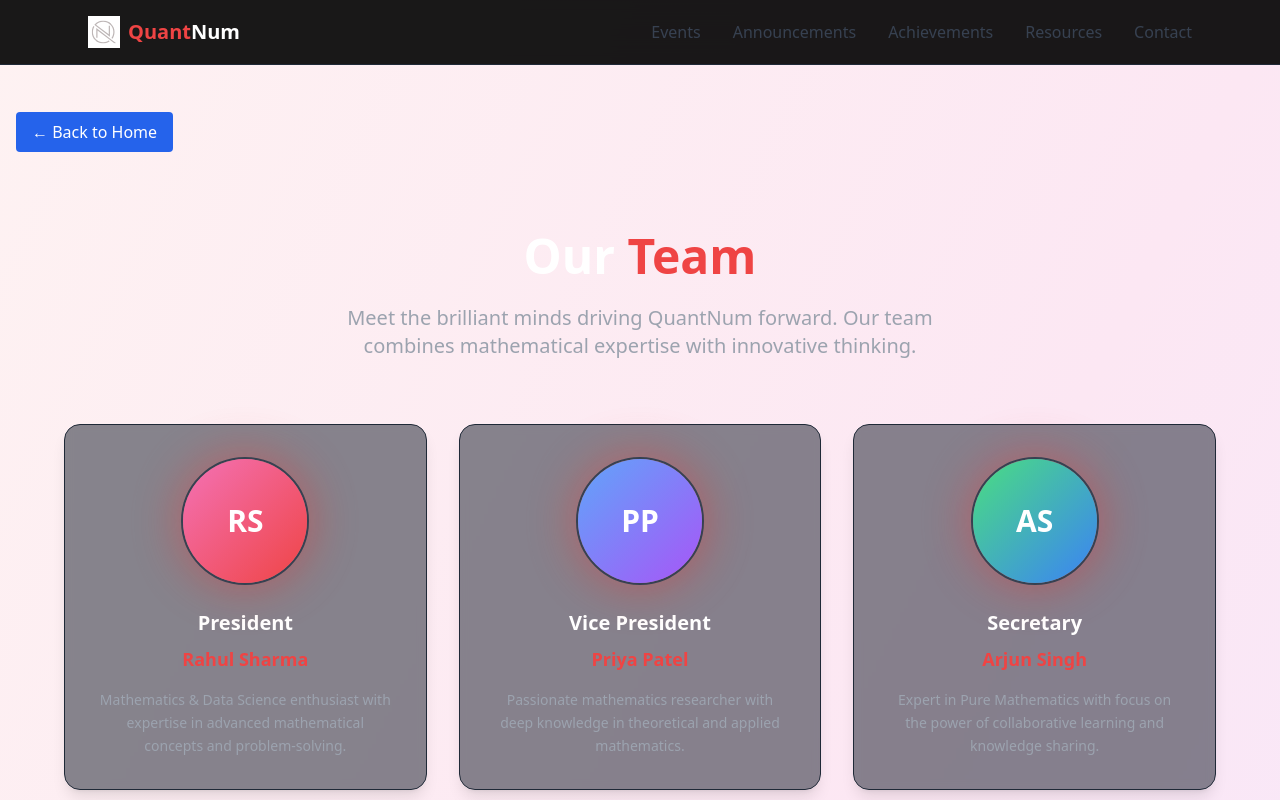
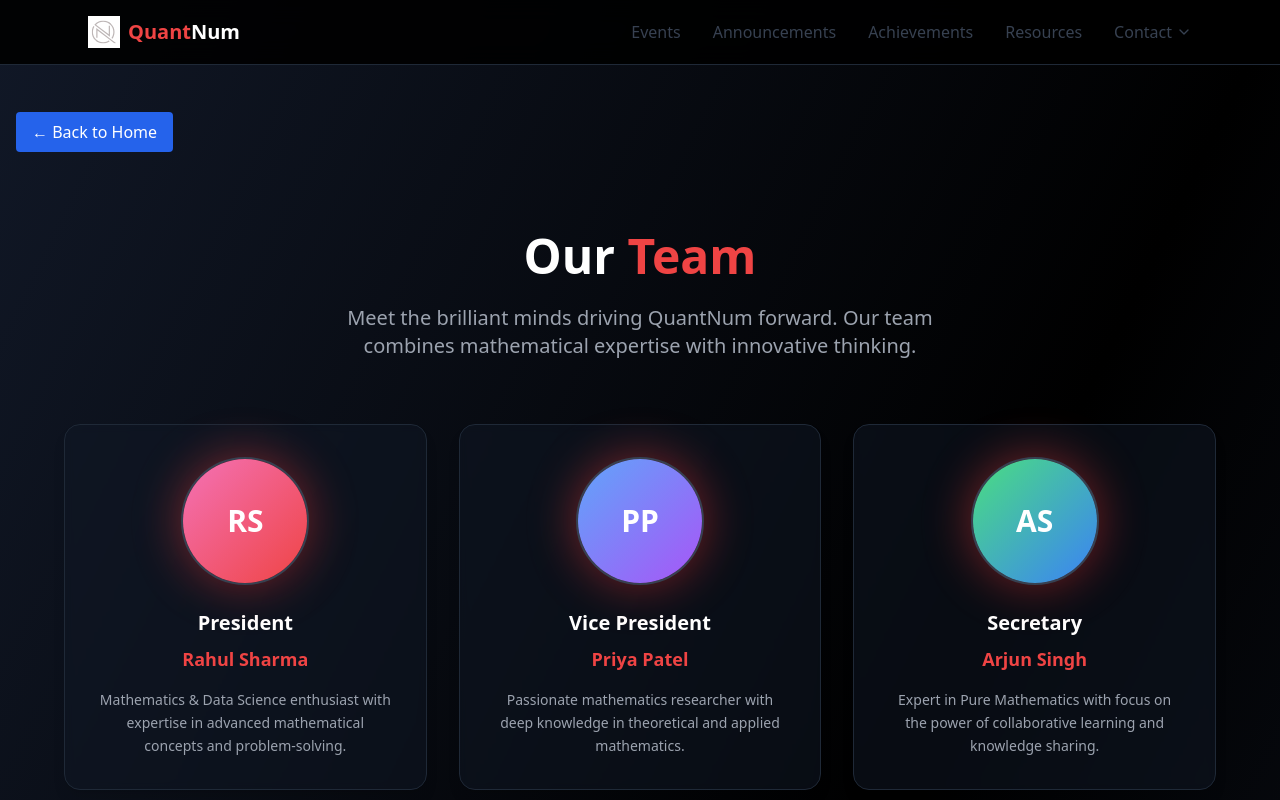
Before and after one commit to Sat-14/QuantNum, a React (Vite) app in the folder frontend/: page /team in a window 1280 px wide. Shown: the top 800 px of the page. Built offline with nearby package versions, Linux system fonts and the light colour scheme.

Commit message:
added contacts-dropdown

```diff
--- a/frontend/src/Pages/TeamMems.jsx
+++ b/frontend/src/Pages/TeamMems.jsx
@@ -260,20 +260,20 @@ const teamMembers = [
   };
 
   const getBackgroundClass = () => {
+
   switch (activeSection) {
     case 'hero':
-        return 'bg-gradient-to-br from-pink-100 via-white to-blue-50';
+      return 'bg-gradient-to-br from-black via-gray-900 to-black';
     case 'events':
-        return 'bg-gradient-to-br from-blue-50 via-purple-50 to-pink-100';
+      return 'bg-gradient-to-br from-gray-900 via-black to-gray-900';
     case 'team':
-        return 'bg-gradient-to-br from-purple-100 via-pink-50 to-red-50';
+      return 'bg-gradient-to-br from-black via-gray-900 to-black';
     case 'footer':
-        return 'bg-gradient-to-br from-red-50 via-pink-100 to-purple-100';
+      return 'bg-gradient-to-br from-gray-900 via-black to-gray-900';
     default:
-        return 'bg-gradient-to-br from-pink-100 via-white to-blue-50';
+      return 'bg-gradient-to-br from-black via-gray-900 to-black';
   }
 };
-
   return (
     <div className={`min-h-screen pt-20 transition-all duration-1000 ease-in-out ${getBackgroundClass()}`}>
       <Navigation onContactClick={() => setShowContactOverlay(true)} />
--- a/frontend/src/components/Navigation.jsx
+++ b/frontend/src/components/Navigation.jsx
@@ -1,9 +1,12 @@
-import React, { useState } from 'react';
+import React, { useState, useRef, useEffect } from 'react';
 import Logo from './Logo';
-import { Menu, X } from 'lucide-react';
+import { Menu, X, ChevronDown, Mail, Phone, Instagram, Linkedin } from 'lucide-react';
 
+export default function Navigation({ onContactClick, activeSection }) {
+  const [isOpen, setIsOpen] = useState(false);
+  const [isContactDropdownOpen, setIsContactDropdownOpen] = useState(false);
+  const dropdownRef = useRef(null);
 
-export default Navigation = ({ onContactClick, activeSection }) => {
   const scrollToSection = (sectionId) => {
     document.getElementById(sectionId)?.scrollIntoView({ behavior: 'smooth' });
   };
@@ -15,22 +18,101 @@ export default Navigation = ({ onContactClick, activeSection }) => {
         : 'text-gray-700 hover:text-pink-500'
     }`;
 
-    const [isOpen, setIsOpen] = useState(false);
+  // Close dropdown when clicking outside
+  useEffect(() => {
+    const handleClickOutside = (event) => {
+      if (dropdownRef.current && !dropdownRef.current.contains(event.target)) {
+        setIsContactDropdownOpen(false);
+      }
+    };
+
+    document.addEventListener('mousedown', handleClickOutside);
+    return () => {
+      document.removeEventListener('mousedown', handleClickOutside);
+    };
+  }, []);
+
+  const contactOptions = [
+    {
+      label: 'Email',
+      icon: Mail,
+      action: () => window.location.href = 'mailto:contact@quantnum.com',
+      color: 'hover:text-blue-500'
+    },
+    {
+      label: 'Phone',
+      icon: Phone,
+      action: () => window.alert('Call us at +1234567890'),
+      color: 'hover:text-green-500'
+    },
+    {
+      label: 'Instagram',
+      icon: Instagram,
+      action: () => window.open('https://instagram.com/quantnum', '_blank'),
+      color: 'hover:text-pink-500'
+    },
+    {
+      label: 'LinkedIn',
+      icon: Linkedin,
+      action: () => window.open('https://linkedin.com/company/quantnum', '_blank'),
+      color: 'hover:text-blue-600'
+    }
+  ];
+
+  const ContactDropdown = ({ isMobile = false }) => (
+    <div className="relative" ref={dropdownRef}>
+      <button
+        onClick={() => setIsContactDropdownOpen(!isContactDropdownOpen)}
+        className={`${linkClasses('footer')} flex items-center space-x-1 ${
+          isMobile ? 'text-white' : ''
+        }`}
+      >
+        <span>Contact</span>
+        <ChevronDown
+          size={16}
+          className={`transition-transform duration-200 ${
+            isContactDropdownOpen ? 'rotate-180' : ''
+          }`}
+        />
+      </button>
+
+      {isContactDropdownOpen && (
+        <div className={`absolute ${isMobile ? 'left-0 top-full' : 'right-0 top-full'} mt-2 w-48 bg-white rounded-lg shadow-lg border border-gray-200 py-2 z-50`}>
+          {contactOptions.map((option, index) => (
+            <button
+              key={index}
+              onClick={() => {
+                option.action();
+                setIsContactDropdownOpen(false);
+                if (isMobile) setIsOpen(false);
+              }}
+              className={`w-full px-4 py-2 text-left flex items-center space-x-3 text-gray-700 ${option.color} transition-colors duration-200`}
+            >
+              <option.icon size={18} />
+              <span>{option.label}</span>
+            </button>
+          ))}
+        </div>
+      )}
+    </div>
+  );
 
   return (
     <nav className="fixed top-0 w-full bg-black/90 backdrop-blur-md z-50 border-b border-gray-800">
       <div className="max-w-6xl mx-auto px-6 py-4">
         <div className="flex justify-between items-center">
           <div className="flex items-center space-x-2">
-            <div className="w-8 h-8 bg-black rounded"><img src="../../QunatNum.svg"/></div>
+            <div className="w-8 h-8 bg-black rounded">
+              <img src="../../QunatNum.svg" alt="QuantNum Logo" />
+            </div>
             <a href="/" className="text-xl font-bold hover:opacity-80 transition duration-200">
-            <span className="text-red-500">Quant</span>
-            <span className="text-white">Num</span>
+              <span className="text-red-500">Quant</span>
+              <span className="text-white">Num</span>
             </a>
           </div>
 
-          {/* desktop menu */}
-          <div className="hidden md:flex space-x-8">
+          {/* Desktop menu */}
+          <div className="hidden md:flex space-x-8 items-center">
             <button onClick={() => scrollToSection('events')} className={linkClasses('events')}>
               Events
             </button>
@@ -43,38 +125,33 @@ export default Navigation = ({ onContactClick, activeSection }) => {
             <button onClick={() => scrollToSection('resources')} className={linkClasses('resources')}>
               Resources
             </button>
-            <button onClick={onContactClick} className={linkClasses('footer')}>
-
-          {/* <Logo showText={true} className="w-10 h-10" /> */}
-
-              Contact
-            </button>
+            <ContactDropdown />
           </div>
 
+          {/* Mobile menu button */}
           <div className='md:hidden'>
-            <button onClick={()=>setIsOpen(!isOpen)}>
+            <button onClick={() => setIsOpen(!isOpen)}>
               {isOpen ? <X size={28} color='white' /> : <Menu size={28} color='white' />}
             </button>
           </div>
         </div>
 
+        {/* Mobile menu */}
         {isOpen && (
           <div className="flex flex-col md:hidden space-y-4 mt-4">
-            <button onClick={() => scrollToSection('events')} className= {linkClasses('events')}>
+            <button onClick={() => scrollToSection('events')} className="text-white hover:text-pink-500 transition-colors text-left">
               Events
             </button>
-            <button onClick={() => scrollToSection('Announces')} className={linkClasses('Announces')}>
+            <button onClick={() => scrollToSection('Announces')} className="text-white hover:text-pink-500 transition-colors text-left">
               Announcements
             </button>
-            <button onClick={() => scrollToSection('achievements')} className={linkClasses('achievements')}>
+            <button onClick={() => scrollToSection('achievements')} className="text-white hover:text-pink-500 transition-colors text-left">
               Achievements
             </button>
-            <button onClick={() => scrollToSection('resources')} className={linkClasses('resources')}>
+            <button onClick={() => scrollToSection('resources')} className="text-white hover:text-pink-500 transition-colors text-left">
               Resources
             </button>
-            <button onClick={onContactClick} className={linkClasses('footer')}>
-              Contact
-            </button>
+            <ContactDropdown isMobile={true} />
           </div>
         )}
       </div>
```
Lines whose indentation alone changed are shown as unchanged.
